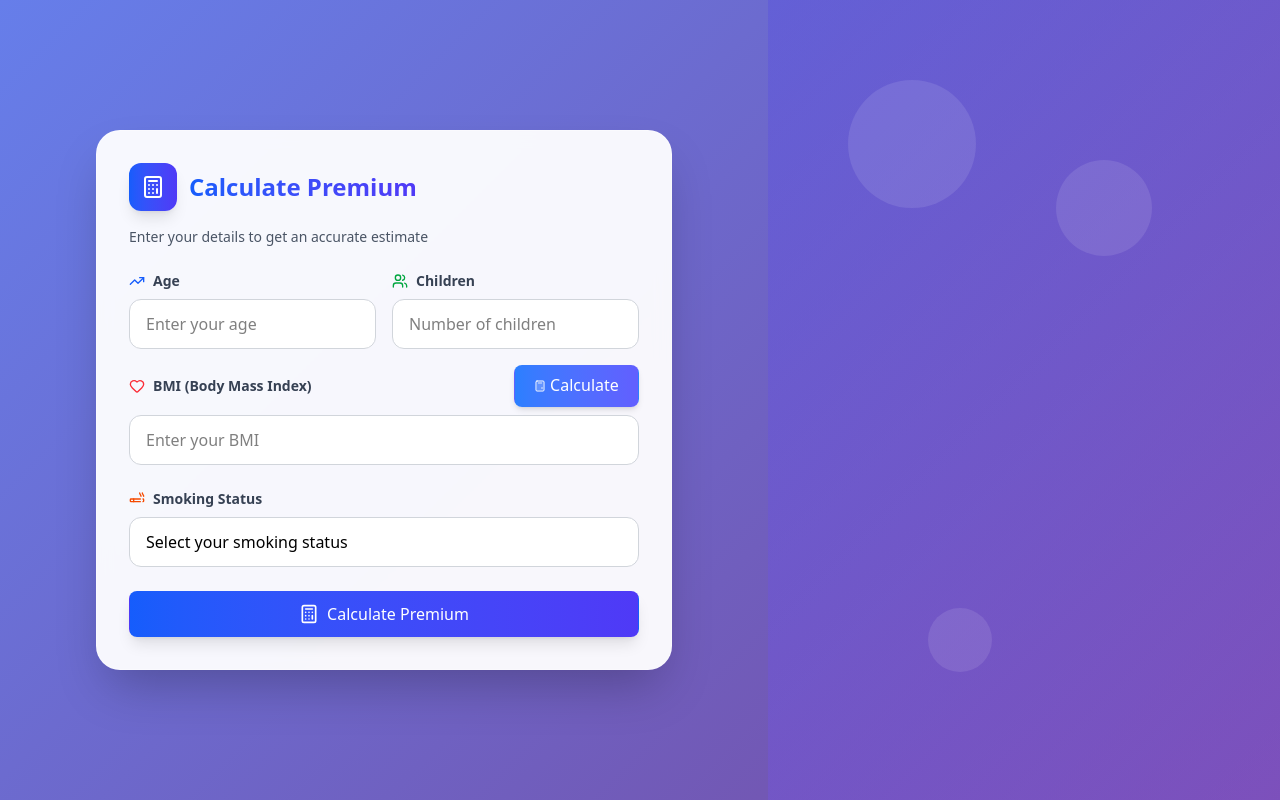
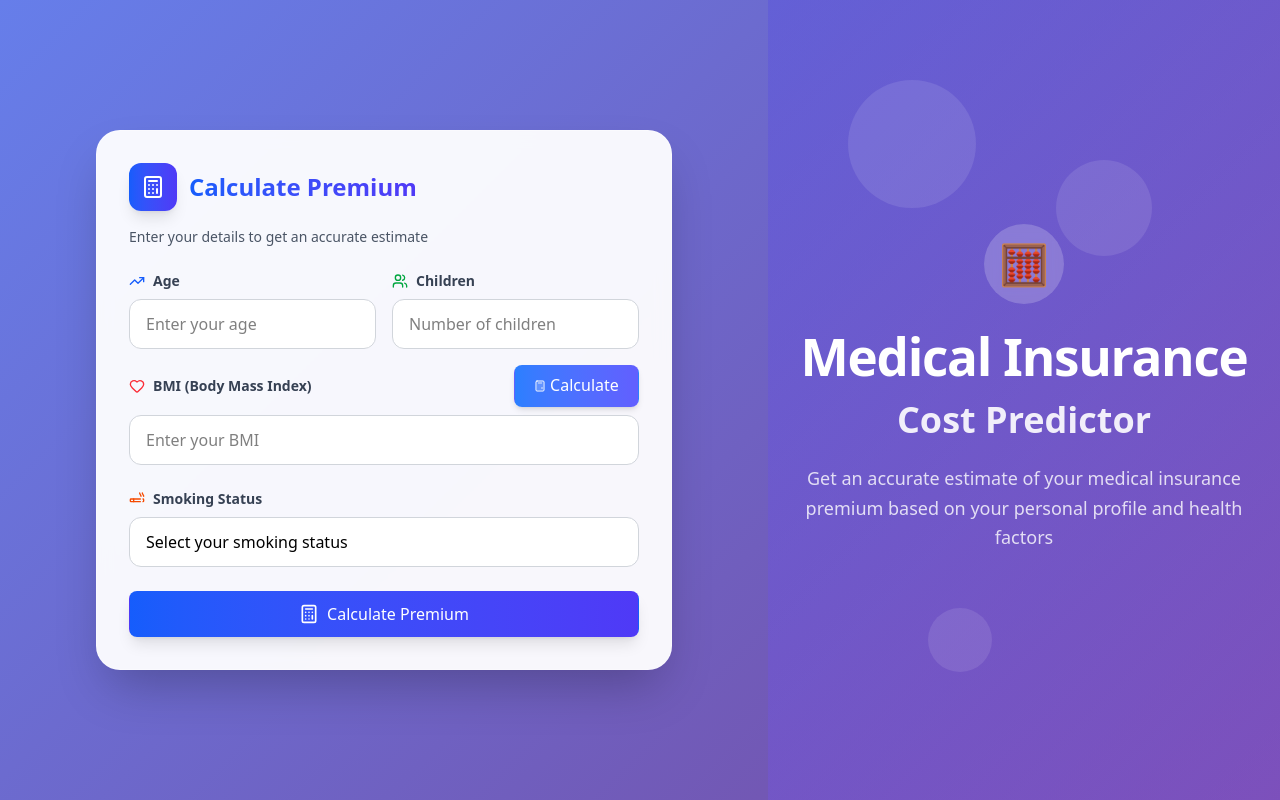
Before and after one commit to Swayam-S-Bora/Medical-Insurance-Cost-Prediction, a React (Vite) app in the folder frontend/: page / in a window 1280 px wide. Built offline with nearby package versions, Linux system fonts and the light colour scheme; no server answers.

Commit message:
Component

```diff
--- a/frontend/src/components/PremiumResult.jsx
+++ b/frontend/src/components/PremiumResult.jsx
@@ -9,6 +9,26 @@ export default function PremiumResult({ prediction, showResults, children }) {
         <div className="absolute top-40 right-32 w-24 h-24 bg-white rounded-full"></div>
         <div className="absolute bottom-32 left-40 w-16 h-16 bg-white rounded-full"></div>
       </div>
+      {/* Title (shows when no results) */}
+      {prediction === null && (
+        <div className="text-center transition-all duration-1000 opacity-100 transform scale-100 relative">
+          <div className="mb-6">
+            <div className="inline-flex items-center justify-center w-20 h-20 bg-white/20 rounded-full mb-6 backdrop-blur-sm">
+              {/* You can use a Calculator or Activity icon here if desired */}
+              <span role="img" aria-label="Calculator" style={{fontSize: '2.5rem', color: '#fff'}}>🧮</span>
+            </div>
+            <h1 className="desktop-title text-4xl lg:text-5xl font-bold mb-4 tracking-tight" style={{color: '#ffffff'}}>
+              Medical Insurance
+            </h1>
+            <h2 className="desktop-subtitle text-3xl lg:text-4xl font-bold mb-6" style={{color: 'rgba(255, 255, 255, 0.9)'}}>
+              Cost Predictor
+            </h2>
+            <p className="text-lg max-w-md mx-auto leading-relaxed" style={{color: 'rgba(255, 255, 255, 0.8)'}}>
+              Get an accurate estimate of your medical insurance premium based on your personal profile and health factors
+            </p>
+          </div>
+        </div>
+      )}
       {/* Results (fades in when available) */}
       {prediction !== null && (
         <div className={`transition-all duration-1000 ${showResults ? 'opacity-100 transform scale-100' : 'opacity-0 transform scale-95'} ${!showResults ? 'absolute' : 'relative'} w-full max-w-md`}>
```
